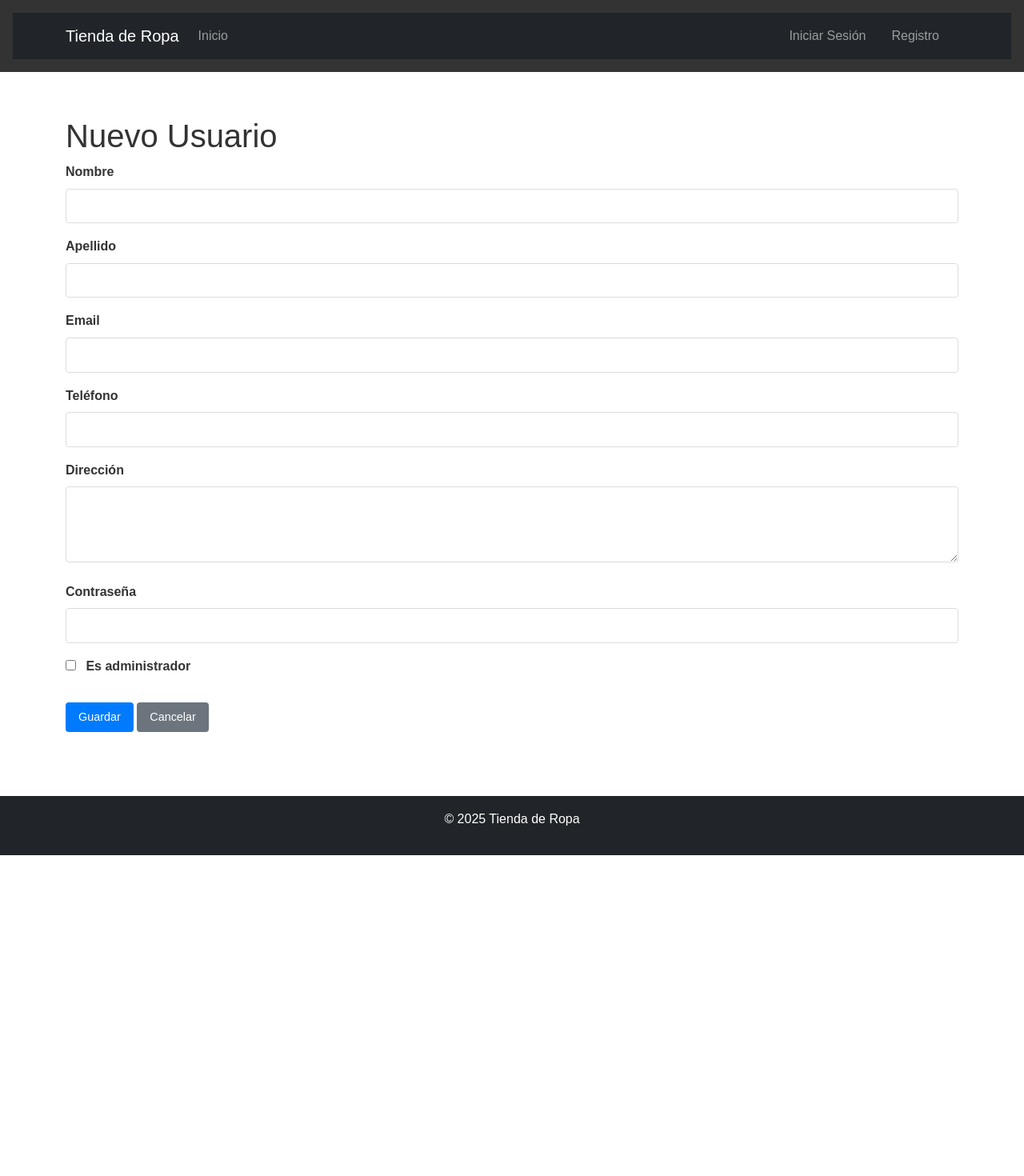
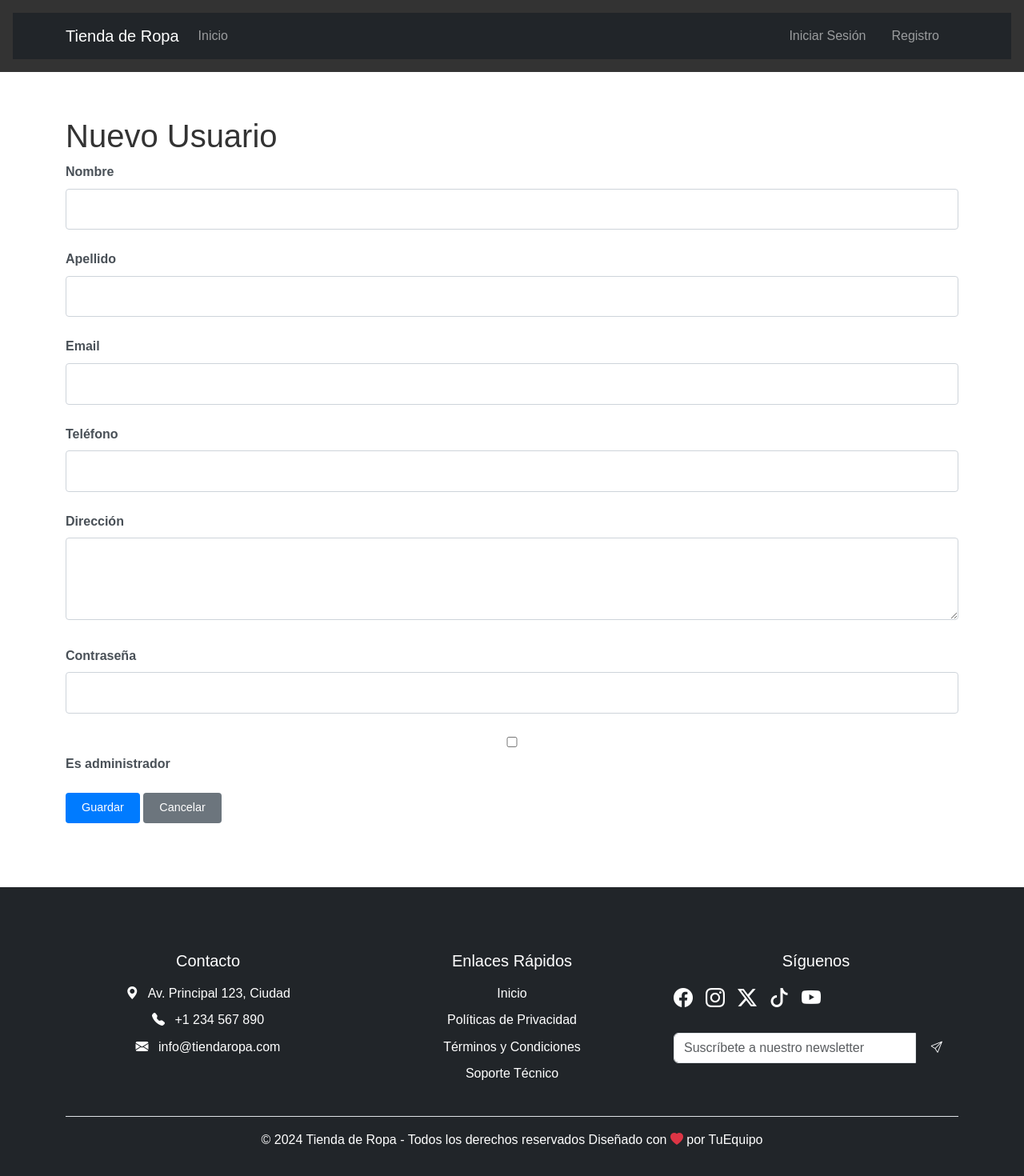
Before and after one commit to SIS-153/mvc-python, a Flask app: template app/views/templates/usuarios/crear.html in a window 1280 px wide. Shown: the whole page at 80% size. Before the commit the page ends 1069 px from the top, so only its background shows below. Run offline with Flask 3, Linux system fonts and the light colour scheme; the template is opened without the code that fills it, so the values that code supplies are empty; parts of the project's set-up code (start-up, migrations or seed data) failed here and were passed over.

Commit message:
[add] footer

```diff
--- a/app/views/static/css/styles.css
+++ b/app/views/static/css/styles.css
@@ -1,12 +1,20 @@
-/* Estilos básicos para la aplicación */
+/* Estilos base y configuración del layout */
+html {
+    height: 100%;
+}
+
 body {
     font-family: Arial, sans-serif;
     margin: 0;
     padding: 0;
     line-height: 1.6;
     color: #333;
+    display: flex;
+    flex-direction: column;
+    min-height: 100vh;
 }
 
+/* Header */
 header {
     background-color: #333;
     color: white;
@@ -27,143 +35,211 @@ nav ul li {
 nav ul li a {
     color: white;
     text-decoration: none;
+    transition: opacity 0.3s ease;
 }
 
+nav ul li a:hover {
+    opacity: 0.8;
+}
+
+/* Contenido principal */
 main {
     padding: 2rem;
     max-width: 1200px;
     margin: 0 auto;
+    width: 100%;
+    flex: 1;
 }
 
+/* Footer fijo en la parte inferior */
 footer {
     background-color: #333;
     color: white;
     text-align: center;
-    padding: 1rem;
-    margin-top: 2rem;
+    padding: 2rem 1rem;
+    margin-top: auto;
 }
 
-/* Estilos para formularios */
+footer a {
+    color: #fff;
+    text-decoration: none;
+    transition: color 0.3s ease;
+}
+
+footer a:hover {
+    color: #007bff;
+}
+
+/* Secciones específicas del footer */
+.footer-content {
+    max-width: 1200px;
+    margin: 0 auto;
+    display: grid;
+    grid-template-columns: repeat(auto-fit, minmax(250px, 1fr));
+    gap: 2rem;
+    text-align: left;
+}
+
+.footer-section h5 {
+    color: #007bff;
+    margin-bottom: 1rem;
+}
+
+.social-links {
+    display: flex;
+    gap: 1rem;
+    justify-content: center;
+    margin-top: 1rem;
+}
+
+/* Formularios */
 .form-group {
-    margin-bottom: 1rem;
+    margin-bottom: 1.5rem;
 }
 
 .form-group label {
     display: block;
     margin-bottom: 0.5rem;
     font-weight: bold;
+    color: #495057;
 }
 
 .form-group input,
-.form-group textarea {
+.form-group textarea,
+.form-group select {
     width: 100%;
-    padding: 0.5rem;
-    border: 1px solid #ddd;
-    border-radius: 4px;
+    padding: 0.75rem;
+    border: 1px solid #ced4da;
+    border-radius: 0.25rem;
+    transition: border-color 0.15s ease-in-out, box-shadow 0.15s ease-in-out;
 }
 
-.form-group.checkbox {
-    display: flex;
-    align-items: center;
-}
-
-.form-group.checkbox input {
-    width: auto;
-    margin-right: 0.5rem;
-}
-
-.form-actions {
-    margin-top: 1.5rem;
+.form-group input:focus,
+.form-group textarea:focus {
+    border-color: #80bdff;
+    outline: 0;
+    box-shadow: 0 0 0 0.2rem rgba(0, 123, 255, 0.25);
 }
 
 /* Botones */
 .btn {
-    display: inline-block;
-    padding: 0.5rem 1rem;
-    background-color: #333;
-    color: white;
+    display: inline-flex;
+    align-items: center;
+    justify-content: center;
+    padding: 0.5rem 1.25rem;
     border: none;
-    border-radius: 4px;
+    border-radius: 0.25rem;
     cursor: pointer;
     text-decoration: none;
     font-size: 0.9rem;
+    transition:
+        transform 0.2s ease,
+        opacity 0.2s ease,
+        filter 0.2s ease;
+}
+
+.btn:hover {
+    transform: translateY(-1px);
+    opacity: 0.9;
+}
+
+.btn:active {
+    transform: translateY(0);
+    filter: brightness(0.9);
 }
 
 .btn-primary {
     background-color: #007bff;
+    color: white;
 }
 
 .btn-secondary {
     background-color: #6c757d;
-}
-
-.btn-info {
-    background-color: #17a2b8;
-}
-
-.btn-warning {
-    background-color: #ffc107;
-    color: #333;
+    color: white;
 }
 
 .btn-danger {
     background-color: #dc3545;
+    color: white;
 }
 
 /* Tablas */
 .table {
     width: 100%;
     border-collapse: collapse;
-    margin-top: 1rem;
+    margin: 1.5rem 0;
+    box-shadow: 0 1px 3px rgba(0, 0, 0, 0.1);
 }
 
 .table th,
 .table td {
-    padding: 0.75rem;
+    padding: 1rem;
     text-align: left;
-    border-bottom: 1px solid #ddd;
+    border-bottom: 1px solid #dee2e6;
 }
 
 .table th {
     background-color: #f8f9fa;
-    font-weight: bold;
+    font-weight: 600;
+    color: #495057;
 }
 
-.actions {
-    margin-bottom: 1rem;
-}
-
-td.actions {
-    display: flex;
-    gap: 0.5rem;
-}
-
-.inline-form {
-    display: inline;
+.table tr:hover {
+    background-color: #f8f9fa;
 }
 
 /* Mensajes flash */
-.flash-messages {
+.alert {
+    padding: 1rem;
     margin-bottom: 1rem;
+    border: 1px solid transparent;
+    border-radius: 0.25rem;
 }
 
-.flash-message {
-    padding: 0.75rem;
-    background-color: #d4edda;
-    color: #155724;
-    border-radius: 4px;
-    margin-bottom: 0.5rem;
+.alert-info {
+    color: #0c5460;
+    background-color: #d1ecf1;
+    border-color: #bee5eb;
 }
 
-/* Detalles de usuario */
-.user-details {
-    background-color: #f8f9fa;
-    padding: 1rem;
-    border-radius: 4px;
-    margin-bottom: 1rem;
+.alert-success {
+    color: #155724;
+    background-color: #d4edda;
+    border-color: #c3e6cb;
 }
 
-.user-actions {
-    display: flex;
-    gap: 0.5rem;
+/* Tarjetas */
+.card {
+    background: white;
+    border-radius: 0.5rem;
+    box-shadow: 0 2px 4px rgba(0, 0, 0, 0.1);
+    margin-bottom: 1.5rem;
+    overflow: hidden;
 }
+
+.card-header {
+    padding: 1rem;
+    background-color: #f8f9fa;
+    border-bottom: 1px solid #dee2e6;
+}
+
+.card-body {
+    padding: 1.5rem;
+}
+
+/* Utilidades */
+.text-center {
+    text-align: center;
+}
+
+.mt-4 {
+    margin-top: 2rem;
+}
+
+.mb-4 {
+    margin-bottom: 2rem;
+}
+
+.shadow-sm {
+    box-shadow: 0 0.125rem 0.25rem rgba(0, 0, 0, 0.075);
+}
--- a/app/views/templates/base.html
+++ b/app/views/templates/base.html
@@ -6,6 +6,7 @@
     <meta name="viewport" content="width=device-width, initial-scale=1.0">
     <title>{% block title %}Tienda de Ropa{% endblock %}</title>
     <link href="https://cdn.jsdelivr.net/npm/bootstrap@5.3.0-alpha1/dist/css/bootstrap.min.css" rel="stylesheet">
+    <link rel="stylesheet" href="https://cdn.jsdelivr.net/npm/bootstrap-icons@1.11.3/font/bootstrap-icons.min.css">
     <link rel="stylesheet" href="{{ url_for('static', filename='css/styles.css') }}">
 </head>
 <body>
@@ -79,9 +80,90 @@
         {% block content %}{% endblock %}
     </main>
 
-    <footer class="bg-dark text-white mt-5 py-3">
-        <div class="container text-center">
-            <p>&copy; 2025 Tienda de Ropa</p>
+    <!-- Footer Mejorado -->
+    <footer class="bg-dark text-white mt-5">
+        <div class="container pt-5">
+            <div class="row">
+                <!-- Información de contacto -->
+                <div class="col-md-4 mb-4">
+                    <h5 class="mb-3">Contacto</h5>
+                    <ul class="list-unstyled">
+                        <li class="mb-2">
+                            <i class="bi bi-geo-alt-fill me-2"></i>
+                            Av. Principal 123, Ciudad
+                        </li>
+                        <li class="mb-2">
+                            <i class="bi bi-telephone-fill me-2"></i>
+                            +1 234 567 890
+                        </li>
+                        <li class="mb-2">
+                            <i class="bi bi-envelope-fill me-2"></i>
+                            info@tiendaropa.com
+                        </li>
+                    </ul>
+                </div>
+
+                <!-- Enlaces rápidos -->
+                <div class="col-md-4 mb-4">
+                    <h5 class="mb-3">Enlaces Rápidos</h5>
+                    <ul class="list-unstyled">
+                        <li class="mb-2">
+                            <a href="{{ url_for('index') }}" class="text-white text-decoration-none">Inicio</a>
+                        </li>
+                        <li class="mb-2">
+                            <a href="#" class="text-white text-decoration-none">Políticas de Privacidad</a>
+                        </li>
+                        <li class="mb-2">
+                            <a href="#" class="text-white text-decoration-none">Términos y Condiciones</a>
+                        </li>
+                        <li class="mb-2">
+                            <a href="#" class="text-white text-decoration-none">Soporte Técnico</a>
+                        </li>
+                    </ul>
+                </div>
+
+                <!-- Redes Sociales -->
+                <div class="col-md-4 mb-4">
+                    <h5 class="mb-3">Síguenos</h5>
+                    <div class="d-flex gap-3">
+                        <a href="#" class="text-white fs-4">
+                            <i class="bi bi-facebook"></i>
+                        </a>
+                        <a href="#" class="text-white fs-4">
+                            <i class="bi bi-instagram"></i>
+                        </a>
+                        <a href="#" class="text-white fs-4">
+                            <i class="bi bi-twitter-x"></i>
+                        </a>
+                        <a href="#" class="text-white fs-4">
+                            <i class="bi bi-tiktok"></i>
+                        </a>
+                        <a href="#" class="text-white fs-4">
+                            <i class="bi bi-youtube"></i>
+                        </a>
+                    </div>
+
+                    <!-- Newsletter -->
+                    <form class="mt-4">
+                        <div class="input-group">
+                            <input type="email" class="form-control" placeholder="Suscríbete a nuestro newsletter">
+                            <button class="btn btn-outline-light" type="button">
+                                <i class="bi bi-send"></i>
+                            </button>
+                        </div>
+                    </form>
+                </div>
+            </div>
+
+            <!-- Derechos de autor -->
+            <div class="border-top pt-3 text-center">
+                <p class="mb-0">
+                    &copy; 2024 Tienda de Ropa - Todos los derechos reservados
+                    <span class="d-block d-md-inline mt-2 mt-md-0">
+                        Diseñado con <i class="bi bi-heart-fill text-danger"></i> por TuEquipo
+                    </span>
+                </p>
+            </div>
         </div>
     </footer>
 
```
